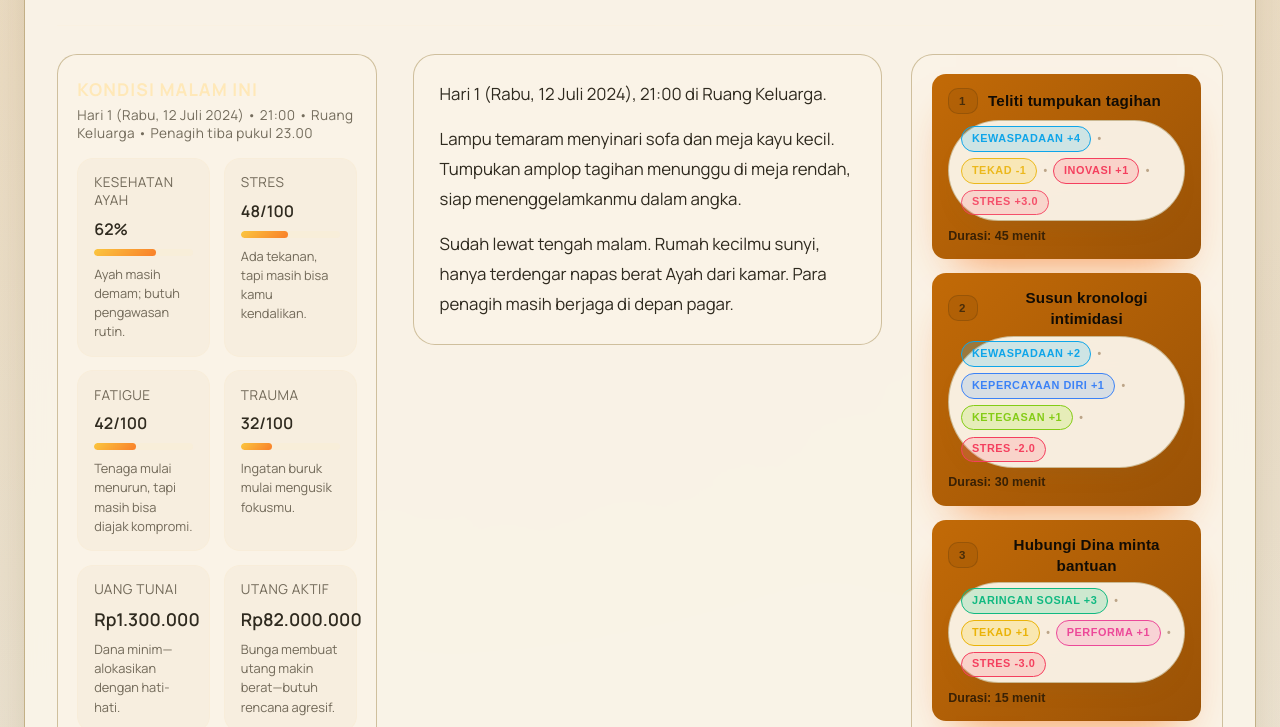
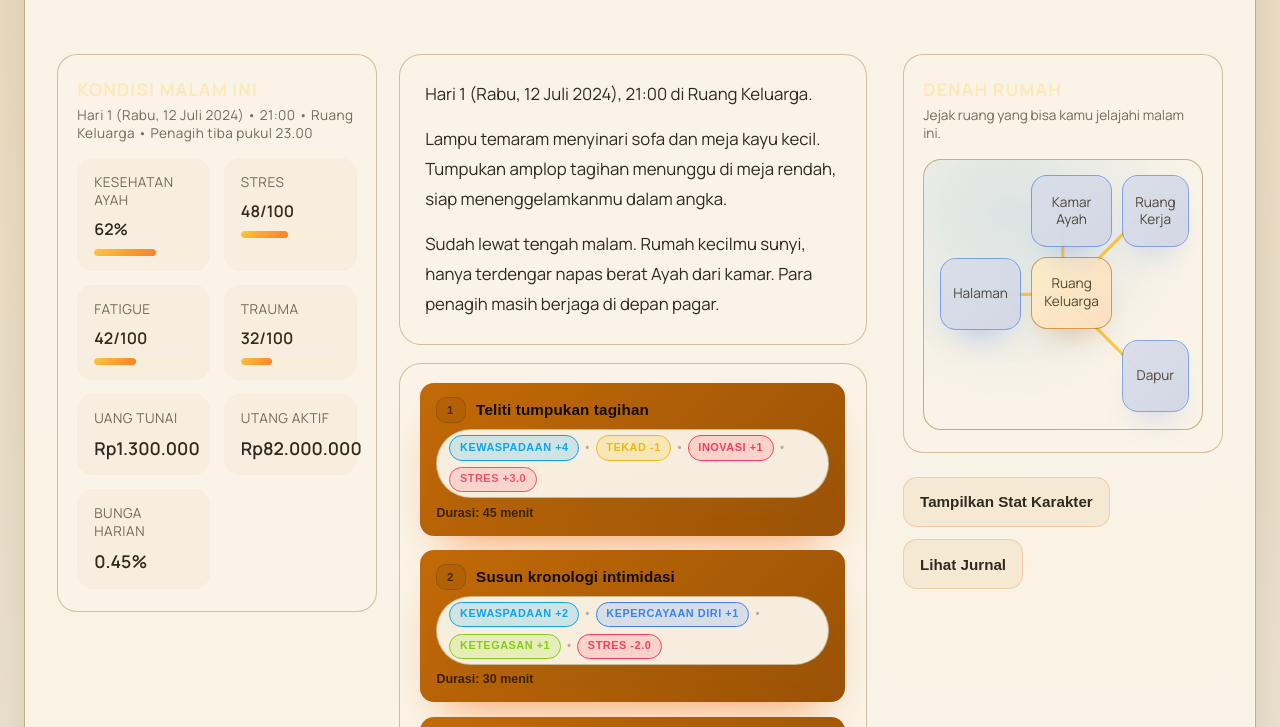
Before and after one commit to seanopegs/Project-Ascend, a website: page index.html in a window 1280 px wide. Shown: the part 180-907 px from the top of the page. Drawn offline with Linux system fonts and the light colour scheme.

Commit message:
Place nightly status column beside story content

```diff
--- a/index.html
+++ b/index.html
@@ -3,14 +3,14 @@
   <head>
     <meta charset="UTF-8" />
     <meta name="viewport" content="width=device-width, initial-scale=1.0" />
-    <title>Jalan Keluar - Sebuah Kisah Teks</title>
+    <title>Project Ascend - Sebuah Kisah Teks</title>
     <link rel="stylesheet" href="styles.css" />
   </head>
   <body>
     <div class="app-shell" aria-live="polite">
       <header class="app-header">
         <div>
-          <h1>Jalan Keluar</h1>
+          <h1>Project Ascend</h1>
           <p class="subtitle">
             Visual novel taktis tentang bertahan dari lilitan utang sambil merawat orang tua.
           </p>
@@ -31,7 +31,8 @@
         </div>
       </header>
       <div class="app-layout">
-        <aside class="app-sidebar">
+        <main class="app-main">
+          <div class="narrative-columns">
             <section id="status" class="status" aria-label="Situasi terbaru">
               <header class="section-heading">
                 <h2>Kondisi Malam Ini</h2>
@@ -39,6 +40,20 @@
               </header>
               <div id="statusMetrics" class="status-metrics"></div>
             </section>
+            <div class="story-column">
+              <section id="story" class="story" tabindex="0" aria-label="Narasi"></section>
+              <section
+                id="feedback"
+                class="feedback"
+                aria-live="polite"
+                aria-label="Perubahan terbaru"
+              ></section>
+              <section id="choices" class="choices" aria-label="Pilihan"></section>
+              <button id="restart" class="restart" type="button" hidden>Mulai Lagi</button>
+            </div>
+          </div>
+        </main>
+        <aside class="app-sidebar">
           <section class="map-panel" aria-label="Denah lokasi">
             <header class="section-heading">
               <h2>Denah Rumah</h2>
@@ -46,7 +61,7 @@
             </header>
             <div id="miniMap" class="mini-map"></div>
           </section>
-          <div class="sidebar-controls">
+          <div class="sidebar-controls" role="group" aria-label="Panel referensi cepat">
             <button
               id="toggleStats"
               class="button tertiary"
@@ -62,17 +77,6 @@
           <section id="stats" class="stats-panel" hidden aria-label="Stat karakter"></section>
           <section id="journalPanel" class="journal-panel" hidden></section>
         </aside>
-        <main class="app-main">
-          <section id="story" class="story" tabindex="0" aria-label="Narasi"></section>
-          <section
-            id="feedback"
-            class="feedback"
-            aria-live="polite"
-            aria-label="Perubahan terbaru"
-          ></section>
-          <section id="choices" class="choices" aria-label="Pilihan"></section>
-          <button id="restart" class="restart" type="button" hidden>Mulai Lagi</button>
-        </main>
       </div>
     </div>
     <script type="module">
--- a/scripts/ui/statusPanel.js
+++ b/scripts/ui/statusPanel.js
@@ -21,6 +21,7 @@ export function initializeStatusPanel(container, worldState) {
     const card = document.createElement("article");
     card.className = "status-card";
     card.dataset.metric = key;
+    card.tabIndex = 0;
     if (meta.meter) {
       card.classList.add("status-card--meter");
     }
@@ -45,9 +46,15 @@ export function initializeStatusPanel(container, worldState) {
     }
 
     const description = document.createElement("p");
-    description.className = "status-description";
+    description.className = "status-description sr-only";
+    const descriptionId = `status-${key}-description`;
+    description.id = descriptionId;
     const initialValue = Number(worldState[key] ?? meta.min ?? 0);
     description.textContent = meta.describeState?.(initialValue, worldState) ?? "";
+    card.dataset.tooltip = description.textContent ?? "";
+    if (description.textContent) {
+      card.setAttribute("aria-describedby", descriptionId);
+    }
     card.appendChild(description);
 
     containerRef.appendChild(card);
@@ -76,7 +83,13 @@ export function updateStatusPanel(worldState) {
     if (elements.description) {
       const description = meta.describeState?.(value, worldState) ?? "";
       elements.description.textContent = description;
-      elements.description.hidden = !description;
+      if (description) {
+        elements.card.dataset.tooltip = description;
+        elements.card.setAttribute("aria-describedby", elements.description.id);
+      } else {
+        elements.card.dataset.tooltip = "";
+        elements.card.removeAttribute("aria-describedby");
+      }
     }
   });
 }
--- a/styles.css
+++ b/styles.css
@@ -163,6 +163,18 @@ body {
   align-items: stretch;
 }
 
+.sr-only {
+  position: absolute;
+  width: 1px;
+  height: 1px;
+  padding: 0;
+  margin: -1px;
+  overflow: hidden;
+  clip: rect(0 0 0 0);
+  white-space: nowrap;
+  border: 0;
+}
+
 html.modal-open {
   overflow: hidden;
 }
@@ -271,7 +283,7 @@ body.modal-open {
 
 .app-layout {
   display: grid;
-  grid-template-columns: minmax(280px, 320px) minmax(0, 1fr);
+  grid-template-columns: minmax(0, 1fr) minmax(280px, 320px);
   gap: 1.75rem 2.25rem;
   align-items: start;
 }
@@ -323,6 +335,7 @@ body.modal-open {
 }
 
 .status-card {
+  position: relative;
   display: flex;
   flex-direction: column;
   gap: 0.55rem;
@@ -333,6 +346,11 @@ body.modal-open {
   box-shadow: inset 0 1px 0 rgba(255, 255, 255, 0.02);
 }
 
+.status-card:focus-visible {
+  outline: 2px solid color-mix(in srgb, var(--accent-strong) 55%, white 10%);
+  outline-offset: 4px;
+}
+
 .status-label {
   font-size: 0.85rem;
   color: var(--text-muted);
@@ -350,6 +368,62 @@ body.modal-open {
   font-size: 0.8rem;
   color: var(--text-muted);
   line-height: 1.5;
+}
+
+.status-card::after {
+  content: attr(data-tooltip);
+  position: absolute;
+  left: 50%;
+  bottom: calc(100% + 0.75rem);
+  transform: translate(-50%, 6px);
+  background: var(--choice-hint-bg);
+  color: var(--choice-hint-color);
+  border: 1px solid var(--choice-hint-border);
+  border-radius: 12px;
+  box-shadow: 0 18px 32px -22px var(--shadow);
+  padding: 0.6rem 0.75rem;
+  max-width: min(280px, 80vw);
+  width: max-content;
+  min-width: 180px;
+  font-size: 0.78rem;
+  line-height: 1.5;
+  opacity: 0;
+  pointer-events: none;
+  transition: opacity 160ms ease, transform 160ms ease;
+  z-index: 10;
+  text-align: left;
+  white-space: normal;
+}
+
+.status-card::before {
+  content: "";
+  position: absolute;
+  left: 50%;
+  bottom: calc(100% + 0.45rem);
+  transform: translate(-50%, 6px);
+  border-width: 8px 8px 0 8px;
+  border-style: solid;
+  border-color: var(--choice-hint-bg) transparent transparent transparent;
+  opacity: 0;
+  pointer-events: none;
+  transition: opacity 160ms ease, transform 160ms ease;
+  z-index: 9;
+  box-shadow: 0 2px 6px -2px var(--shadow);
+}
+
+.status-card[data-tooltip=""]::before,
+.status-card[data-tooltip=""]::after {
+  display: none;
+}
+
+.status-card:hover::after,
+.status-card:hover::before,
+.status-card:focus-visible::after,
+.status-card:focus-visible::before,
+.status-card:focus-within::after,
+.status-card:focus-within::before {
+  opacity: 1;
+  transform: translate(-50%, 0);
 }
 
 .status-card--meter .status-value {
@@ -682,30 +756,30 @@ body.modal-open {
 }
 
 .app-main {
+  display: flex;
+  flex-direction: column;
+  gap: 1.35rem;
+  align-items: stretch;
+}
+
+.narrative-columns {
   display: grid;
-  grid-template-columns: minmax(0, 0.64fr) minmax(0, 0.36fr);
-  gap: 1.4rem 1.6rem;
+  grid-template-columns: minmax(260px, 320px) minmax(0, 1fr);
+  grid-template-areas: "status main";
+  gap: 1.35rem;
   align-items: start;
-  grid-template-areas:
-    "story choices"
-    "feedback choices"
-    "restart choices";
-}
-
-#story {
-  grid-area: story;
-}
-
-#feedback {
-  grid-area: feedback;
-}
-
-#choices {
-  grid-area: choices;
-}
-
-#restart {
-  grid-area: restart;
+}
+
+.narrative-columns .story-column {
+  grid-area: main;
+  display: flex;
+  flex-direction: column;
+  gap: 1.15rem;
+  min-width: 0;
+}
+
+.narrative-columns .status {
+  grid-area: status;
 }
 
 .story {
@@ -799,11 +873,11 @@ body.modal-open {
   border-radius: 22px;
   background: var(--surface);
   border: 1px solid var(--surface-border);
-  position: sticky;
-  top: 1.5rem;
-  max-height: calc(100vh - 5.5rem);
-  overflow-y: auto;
-  scrollbar-gutter: stable both-edge;
+  position: static;
+  top: auto;
+  max-height: none;
+  overflow: visible;
+  scrollbar-gutter: auto;
 }
 
 .choices:focus-visible {
@@ -1503,8 +1577,7 @@ body.modal-open {
 
 @media (min-width: 1100px) {
   .app-main {
-    grid-template-columns: minmax(0, 0.6fr) minmax(0, 0.4fr);
-    gap: 1.6rem 1.8rem;
+    gap: 1.5rem;
   }
 
   .feedback:empty {
@@ -1534,19 +1607,17 @@ body.modal-open {
   }
 
   .app-main {
-    grid-template-columns: 1fr;
     gap: 1.15rem;
+  }
+
+  .narrative-columns {
+    grid-template-columns: minmax(0, 1fr);
     grid-template-areas:
-      "story"
-      "feedback"
-      "choices"
-      "restart";
+      "main"
+      "status";
   }
 
   .choices {
-    position: static;
-    max-height: none;
-    overflow: visible;
     padding: 1.1rem 1.2rem 1.3rem;
   }
 }
```
Also changed, not shown: scripts/bundle.js (+15 -2 lines). Lines whose indentation alone changed are shown as unchanged.
